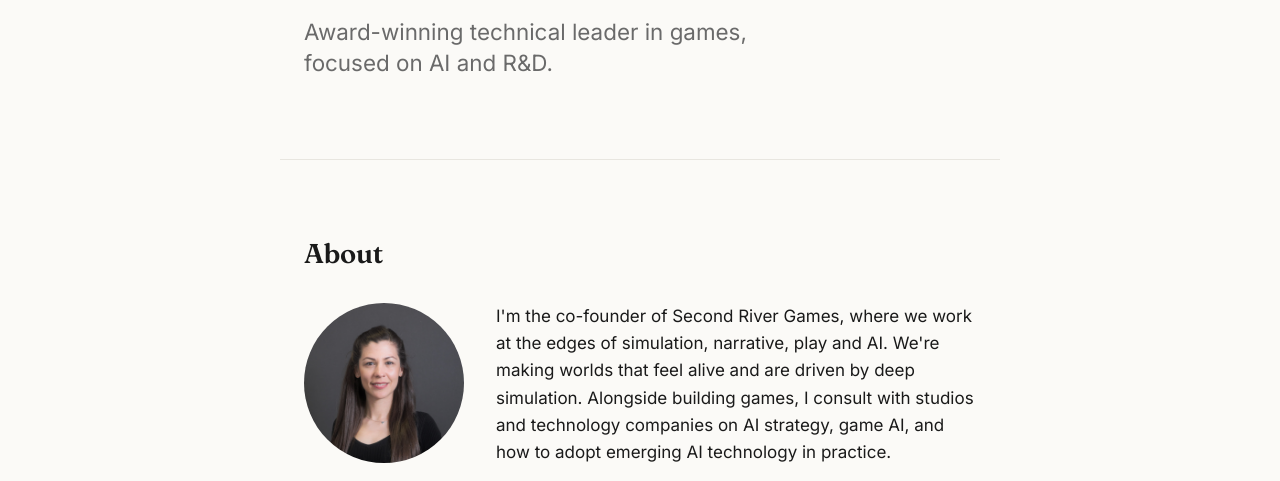
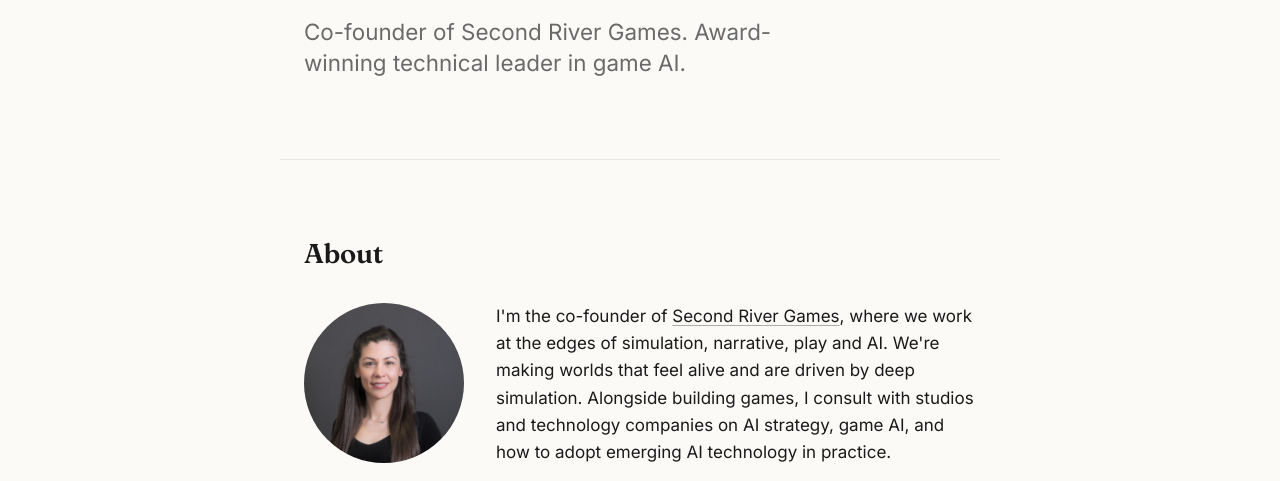
Before and after one commit to aphraella/aphraella.github.io, a plain HTML site: page index.html in a window 1280 px wide. Shown: the part 266-747 px from the top of the page. Drawn offline with Linux system fonts and the light colour scheme.

Commit message:
Lead with Second River Games in tagline and meta
Replace the tagline across the hero and the description, og and
twitter meta tags; "R&D" described the Creative Assembly role rather
than current work. Regenerate og-image.png, which had the old
tagline baked in and would otherwise have shown stale text in link
previews. Link Second River Games on its first mention and update
the LinkedIn URL to its new vanity slug.

Co-Authored-By: Claude Opus 5 (1M context) <noreply@anthropic.com>

```diff
--- a/index.html
+++ b/index.html
@@ -4,13 +4,13 @@
   <meta charset="utf-8">
   <meta name="viewport" content="width=device-width, initial-scale=1">
   <title>Duygu Cakmak</title>
-  <meta name="description" content="Duygu Cakmak — Award-winning technical leader in games, focused on AI and R&D.">
+  <meta name="description" content="Duygu Cakmak — Co-founder of Second River Games. Award-winning technical leader in game AI.">
 
   <link rel="icon" type="image/svg+xml" href="favicon.svg">
 
   <meta property="og:type" content="website">
   <meta property="og:title" content="Duygu Cakmak">
-  <meta property="og:description" content="Award-winning technical leader in games, focused on AI and R&D.">
+  <meta property="og:description" content="Co-founder of Second River Games. Award-winning technical leader in game AI.">
   <meta property="og:url" content="https://duygucakmak.com/">
   <meta property="og:image" content="https://duygucakmak.com/og-image.png">
   <meta property="og:image:width" content="1200">
@@ -18,7 +18,7 @@
 
   <meta name="twitter:card" content="summary_large_image">
   <meta name="twitter:title" content="Duygu Cakmak">
-  <meta name="twitter:description" content="Award-winning technical leader in games, focused on AI and R&D.">
+  <meta name="twitter:description" content="Co-founder of Second River Games. Award-winning technical leader in game AI.">
   <meta name="twitter:image" content="https://duygucakmak.com/og-image.png">
 
   <link rel="preconnect" href="https://fonts.googleapis.com">
@@ -42,7 +42,7 @@
   <main id="top">
     <section class="hero">
       <h1>Duygu Cakmak</h1>
-      <p class="tagline">Award-winning technical leader in games, focused on AI and R&amp;D.</p>
+      <p class="tagline">Co-founder of Second River Games. Award-winning technical leader in game AI.</p>
     </section>
 
     <section id="about" class="section">
@@ -50,7 +50,7 @@
       <div class="about-grid">
         <img class="headshot" src="Duygu-Cakmak-small-headshot.png" alt="Portrait of Duygu Cakmak" width="160" height="160">
         <div class="about-text">
-          <p>I'm the co-founder of Second River Games, where we work at the edges of simulation, narrative, play and AI. We're making worlds that feel alive and are driven by deep simulation. Alongside building games, I consult with studios and technology companies on AI strategy, game AI, and how to adopt emerging AI technology in practice.</p>
+          <p>I'm the co-founder of <a target="_blank" rel="noopener noreferrer" href="https://second-river-games.com/">Second River Games</a>, where we work at the edges of simulation, narrative, play and AI. We're making worlds that feel alive and are driven by deep simulation. Alongside building games, I consult with studios and technology companies on AI strategy, game AI, and how to adopt emerging AI technology in practice.</p>
           <p>Before that I spent a decade at Creative Assembly. I joined as an AI Programmer in 2015 and went on to build and lead teams across battle AI, campaign AI, and wider game technology. I was Project Technical Director on an unannounced historical Total War title, leading technical direction across multiple programming teams, before founding the studio's R&amp;D team.</p>
           <p>As R&amp;D Director I set research and AI strategy across the Total War series and beyond: game AI development on the titles themselves, machine learning and player-facing AI systems, and AI-assisted development tools built out of emerging research.</p>
           <p>Beyond the studio, I build the communities, events, and platforms where game AI developers across industry and academia meet, learn, and grow. I co-founded and continue to co-organise the world's largest independent <a target="_blank" rel="noopener noreferrer" href="https://www.aiandgamesconference.com/">AI and Games developer conference</a>, chair the IGGI industry board, advise the GDC AI Summit, and serve as Associate Editor for IEEE Transactions on Games.</p>
@@ -229,7 +229,7 @@
     <section id="contact" class="section">
       <h2>Contact</h2>
       <p>
-        <a target="_blank" rel="noopener noreferrer" href="https://www.linkedin.com/in/duygu-cakmak-b775b122/">LinkedIn</a>
+        <a target="_blank" rel="noopener noreferrer" href="https://www.linkedin.com/in/duygu-cakmak/">LinkedIn</a>
         &nbsp;·&nbsp;
         <a target="_blank" rel="noopener noreferrer" href="https://bsky.app/profile/aphraella.bsky.social">Bluesky</a>
       </p>
```
Also changed, not shown: og-image.png.
